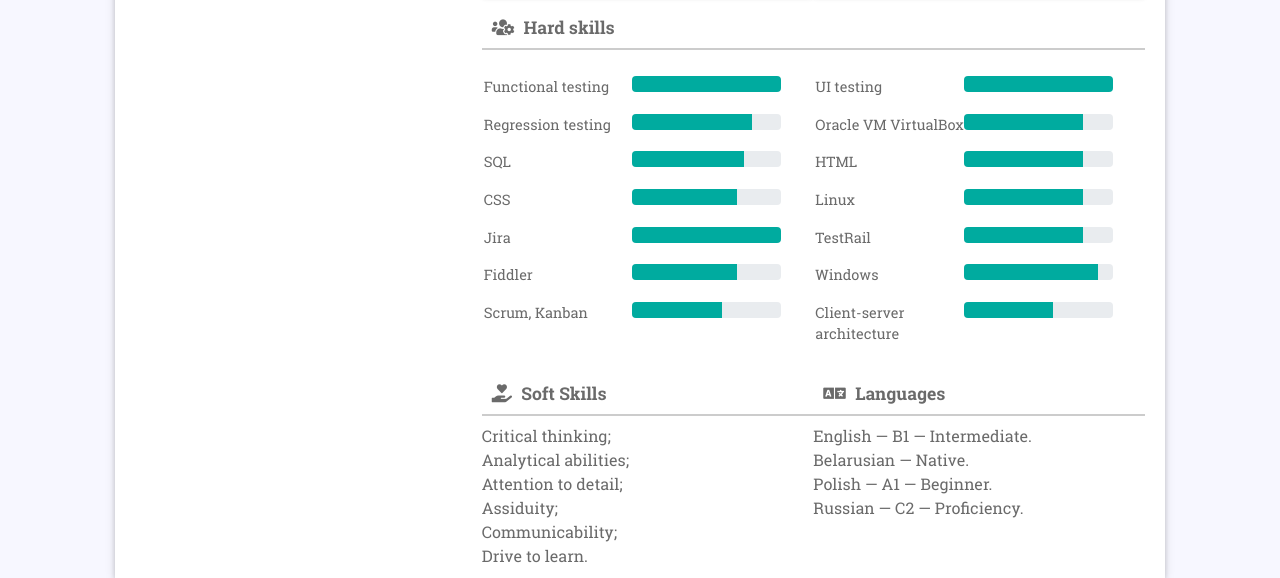
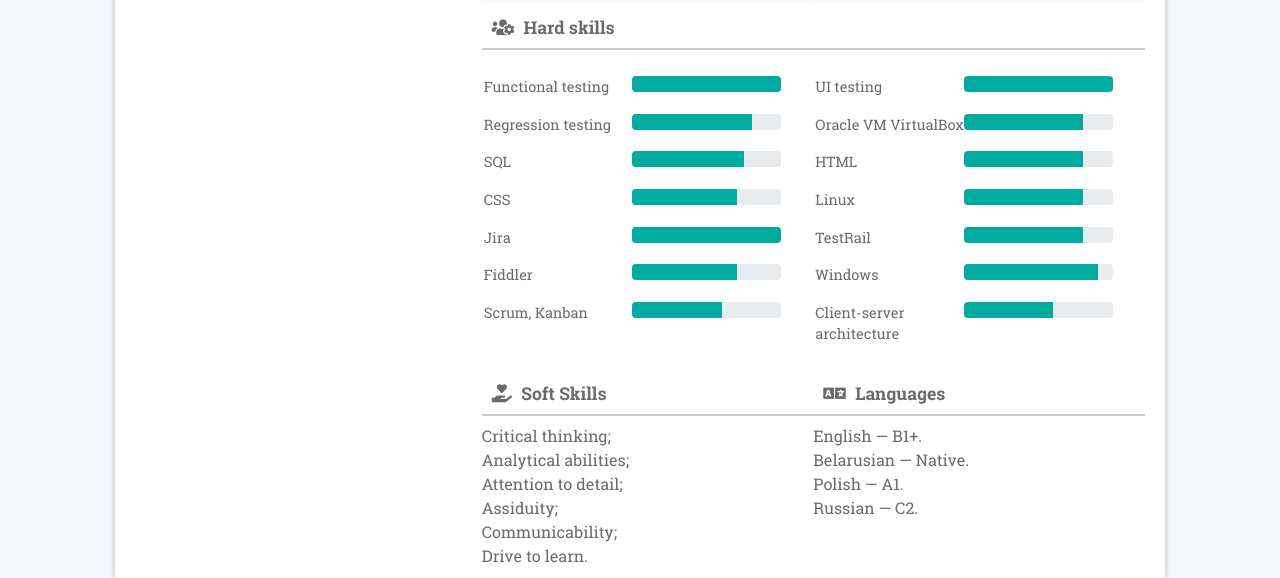
Before and after one commit to vItaliyaishchenko/vitaliyaishchenko.github.io, a plain HTML site: page index.html in a window 1280 px wide. Shown: the part 949-1527 px from the top of the page. Drawn offline with Linux system fonts and the light colour scheme.

Commit message:
language

```diff
--- a/index.html
+++ b/index.html
@@ -307,10 +307,10 @@
                             <div>
                                 <h2 class="rit-titl"><i class="fas fa-language"></i> Languages</h2>
                                 <ul>
-                                    <li> English — B1 — Intermediate. </li>
+                                    <li> English — B1+. </li>
                                     <li> Belarusian — Native. </li>
-                                    <li> Polish — A1 — Beginner. </li>
-                                    <li> Russian — C2 — Proficiency. </li>
+                                    <li> Polish — A1. </li>
+                                    <li> Russian — C2. </li>
                                 </ul>
                             </div>
                         </div>
```
